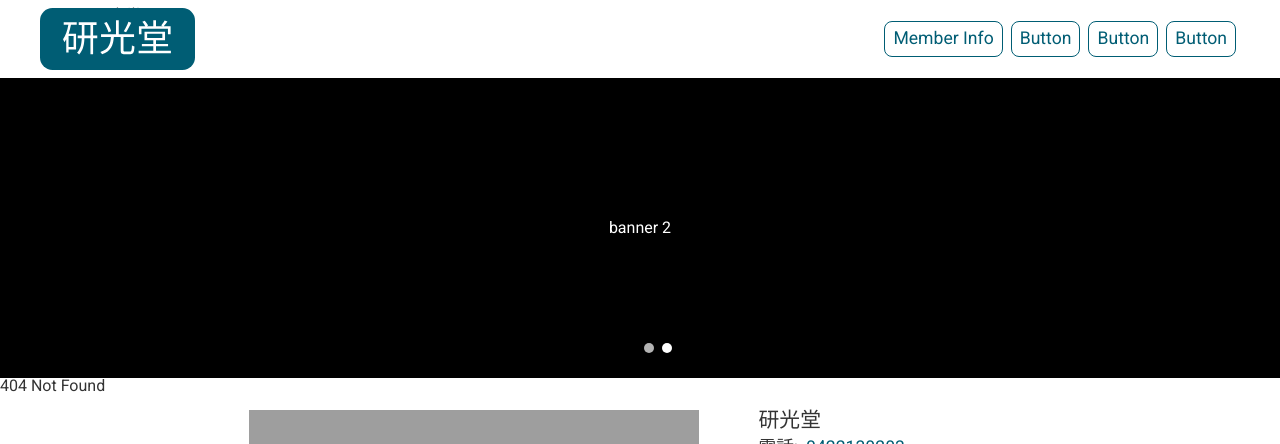
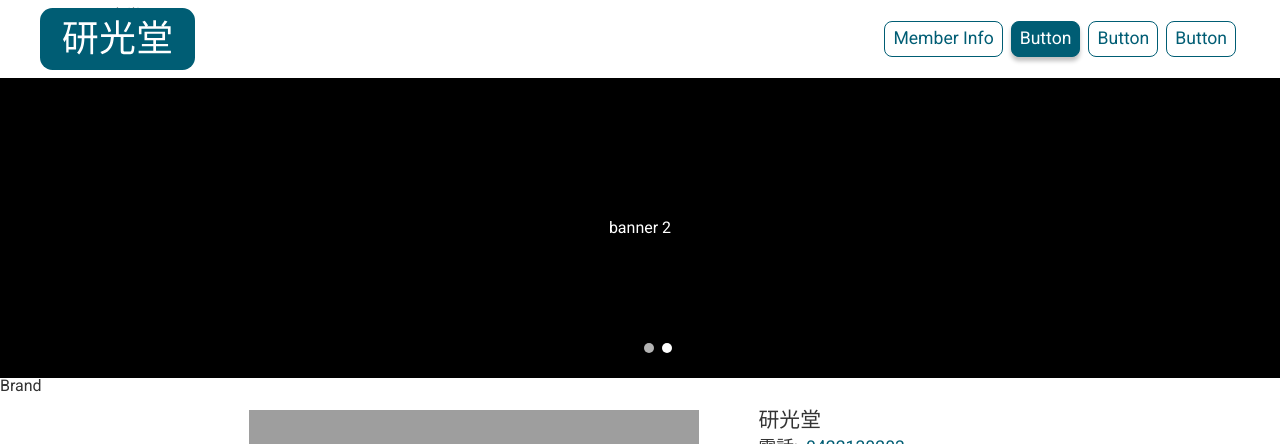
Before and after one commit to a510102/yangua0203, a React (Create React App) app: page /brand in a window 1280 px wide. Shown: the top 444 px of the page. Built offline with nearby package versions, Linux system fonts and the light colour scheme; grey boxes are pictures that could not be loaded.

Commit message:
[ADD] add brand

```diff
--- a/src/app/components/HeaderNav/index.tsx
+++ b/src/app/components/HeaderNav/index.tsx
@@ -23,7 +23,7 @@ export function HeaderNav() {
       <HeaderButtons>
         <HeaderMenuButton></HeaderMenuButton>
         <HeaderLinkButton $isActive={pathname === '/memberinfo'} to='/memberinfo'>Member Info</HeaderLinkButton>
-        <HeaderLinkButton to='/'>Button</HeaderLinkButton>
+        <HeaderLinkButton $isActive={pathname === '/brand'} to='/brand'>Button</HeaderLinkButton>
         <HeaderLinkButton to='/'>Button</HeaderLinkButton>
         <HeaderLinkButton to='/'>Button</HeaderLinkButton>
       </HeaderButtons>
--- a/src/app/index.tsx
+++ b/src/app/index.tsx
@@ -10,6 +10,7 @@ import { Footer } from './components/Footer';
 import Home from './pages/Home/Loadable';
 import NotFound from './pages/NotFound/Loadable';
 import MemberInfo from './pages/MemberInfo/Loadable';
+import Brand from './pages/Brand/Loadable';
 
 function App() {
   return (
@@ -36,6 +37,7 @@ function App() {
         <Switch>
           <Route exact path='/' component={Home} />
           <Route path='/memberinfo' component={MemberInfo} />
+          <Route path='/brand' component={Brand} />
           <Route component={NotFound} />
         </Switch>
       </BrowserRouter>
--- /dev/null
+++ b/src/app/pages/Brand/Loadable.tsx
@@ -0,0 +1,6 @@
+import { lazyLoad } from '../../../utils/loadable';
+
+export default lazyLoad(
+  () => import('.'),
+  module => module.Brand
+);
--- /dev/null
+++ b/src/app/pages/Brand/index.tsx
@@ -0,0 +1,7 @@
+export function Brand() {
+  return (
+    <main>
+      <h3>Brand</h3>
+    </main>
+  )
+};
```
